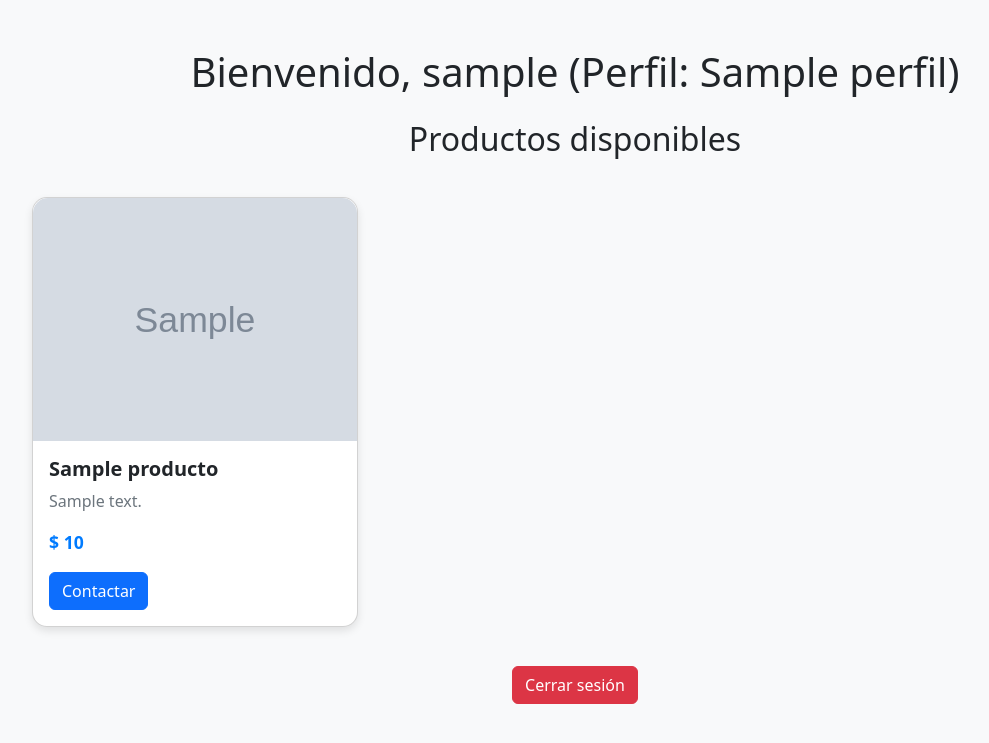
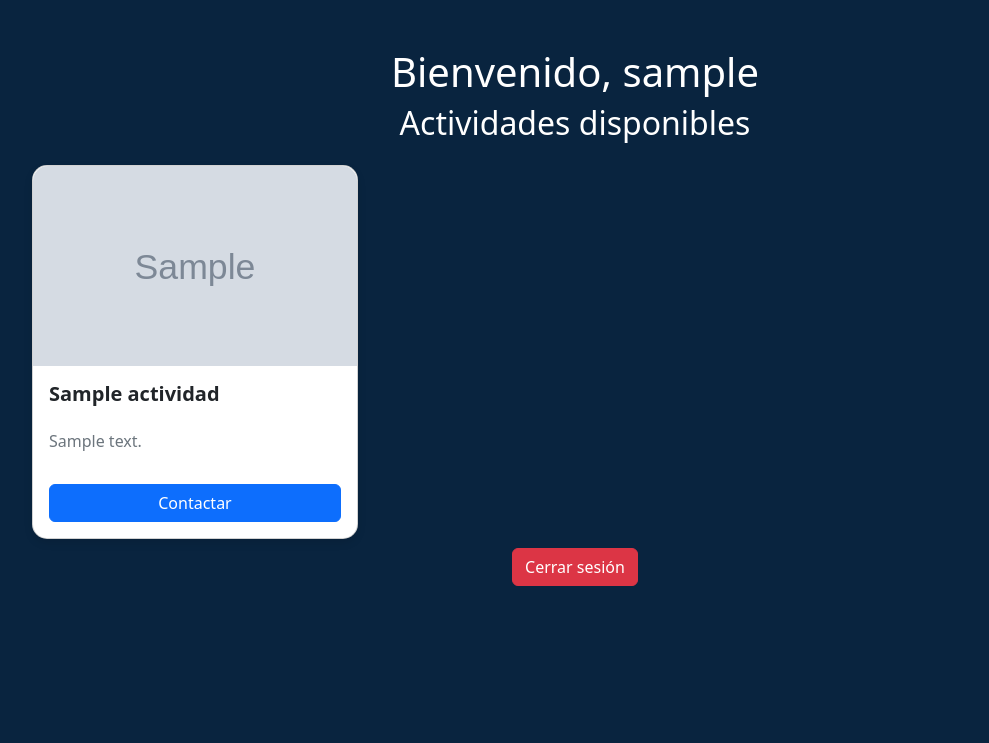
Before and after one commit to AntonioRM31/PEPS_Gym, a Flask app: template web/templates/main.html in a window 1280 px wide. Shown: the top 743 px of the page, without its empty margins (65-1054 px from the left). Run offline with Flask 2, Linux system fonts and the light colour scheme; the template is opened without the code that fills it: most values are stand-ins (such as "Sample title", 1, 10 or a date in 2020); grey boxes marked "Sample" are stand-in pictures.

Commit message:
Cambios en frontend, todas las vistas y arreglado el boton cierre sesion.

```diff
--- a/Juegos.sql
+++ b/Juegos.sql
@@ -10,7 +10,7 @@ CREATE TABLE juegos(
 CREATE TABLE usuarios(
 	usuario VARCHAR(100) NOT NULL PRIMARY KEY,
     clave VARCHAR(255) NOT NULL,
-    perfil VARCHAR(100) NOT NULL,
+    email VARCHAR(100) NOT NULL,
     fechaUltimoAcceso DATE
 );
-INSERT INTO `usuarios` (`usuario`, `clave`, `perfil`, `fechaUltimoAcceso`) VALUES ('root', '1234', 'admin', '2022-03-01');
+INSERT INTO `usuarios` (`usuario`, `clave`, `email`, `fechaUltimoAcceso`) VALUES ('root', '1234', 'root@root.com', '2022-03-01');
--- a/web/templates/formulariologin.html
+++ b/web/templates/formulariologin.html
@@ -98,7 +98,7 @@
 </head>
 <body>
 
-    <a href="/main" class="back-button">
+    <a href="/" class="back-button">
         <img src="https://cdn-icons-png.flaticon.com/512/93/93634.png" alt="Volver">
     </a>
 
@@ -107,7 +107,7 @@
 <body>
     <div class="login-container">
         <h1>Inicio de sesión</h1>
-        <form action="/login" method="POST">
+        <form action="/main" method="POST">
             <label for="username">Nombre de usuario</label>
             <input type="text" id="username" name="username" placeholder="Introduce tu usuario" required>
 
--- a/web/templates/formularioregistro.html
+++ b/web/templates/formularioregistro.html
@@ -99,7 +99,7 @@
 </head>
 <body>
 
-    <a href="/main" class="back-button">
+    <a href="/" class="back-button">
         <img src="https://cdn-icons-png.flaticon.com/512/93/93634.png" alt="Volver">
     </a>
     </style>
--- a/web/templates/main.html
+++ b/web/templates/main.html
@@ -3,21 +3,33 @@
 <head>
     <meta charset="UTF-8">
     <meta name="viewport" content="width=device-width, initial-scale=1.0">
-    <title>Productos</title>
+    <title>Actividades</title>
     <!-- Incluye Bootstrap -->
     <link href="https://cdn.jsdelivr.net/npm/bootstrap@5.3.0/dist/css/bootstrap.min.css" rel="stylesheet">
     <style>
         body {
-            background-color: #f8f9fa;
+            background-color: #09243f;
         }
         .card {
             margin: 15px;
             border-radius: 15px;
             box-shadow: 0 4px 8px rgba(0, 0, 0, 0.1);
+            height: 100%;
+            display: flex;
+            flex-direction: column;
         }
         .card img {
             border-top-left-radius: 15px;
             border-top-right-radius: 15px;
+            height: 200px;
+            width: 100%;
+            object-fit: cover;
+        }
+        .card-body {
+            flex: 1;
+            display: flex;
+            flex-direction: column;
+            justify-content: space-between;
         }
         .card-title {
             font-size: 1.25rem;
@@ -26,26 +38,23 @@
         .card-text {
             color: #6c757d;
         }
-        .price {
-            font-size: 1.1rem;
-            font-weight: bold;
-            color: #007bff;
+        .welcome-text {
+            color: white;
         }
     </style>
 </head>
 <body>
     <div class="container my-5">
-        <h1 class="text-center">Bienvenido, {{ username }} (Perfil: {{ perfil }})</h1>
-        <h2 class="text-center my-4">Productos disponibles</h2>
+        <h1 class="text-center welcome-text">Bienvenido, {{ username }}</h1>
+        <h2 class="text-center welcome-text">Actividades disponibles</h2>
         <div class="row">
-            {% for producto in productos %}
+            {% for actividad in actividades %}
                 <div class="col-md-4">
                     <div class="card">
-                        <img src="{{ producto.imagen }}" class="card-img-top" alt="{{ producto.nombre }}">
+                        <img src="{{ actividad.imagen }}" class="card-img-top" alt="{{ actividad.nombre }}">
                         <div class="card-body">
-                            <h5 class="card-title">{{ producto.nombre }}</h5>
-                            <p class="card-text">{{ producto.descripcion }}</p>
-                            <p class="price">$ {{ producto.precio }}</p>
+                            <h5 class="card-title">{{ actividad.nombre }}</h5>
+                            <p class="card-text">{{ actividad.descripcion }}</p>
                             <a href="#" class="btn btn-primary">Contactar</a>
                         </div>
                     </div>
@@ -56,7 +65,6 @@
             <a href="/logout" class="btn btn-danger">Cerrar sesión</a>
         </div>
     </div>
-    <!-- Incluye JavaScript de Bootstrap -->
     <script src="https://cdn.jsdelivr.net/npm/bootstrap@5.3.0/dist/js/bootstrap.bundle.min.js"></script>
 </body>
 </html>
--- a/web/templates/raiz.html
+++ b/web/templates/raiz.html
@@ -179,7 +179,7 @@
         <div class="nav-links">
             <!-- Botones de login y registro a la derecha -->
             <a href="/preregistro">Register</a>
-            <a href="/prelogin" class="btn btn-blue">Login</a>
+            <a href="/login" class="btn btn-blue">Login</a>
         </div>
     </nav>
 
```
Also changed, not shown: web/rutas_inicio.py (+28 -22 lines), web/static/images/crossfit.jpeg (added), web/static/images/peso_muerto.jpg (added), web/static/images/remo_espalda.jpeg (added).
